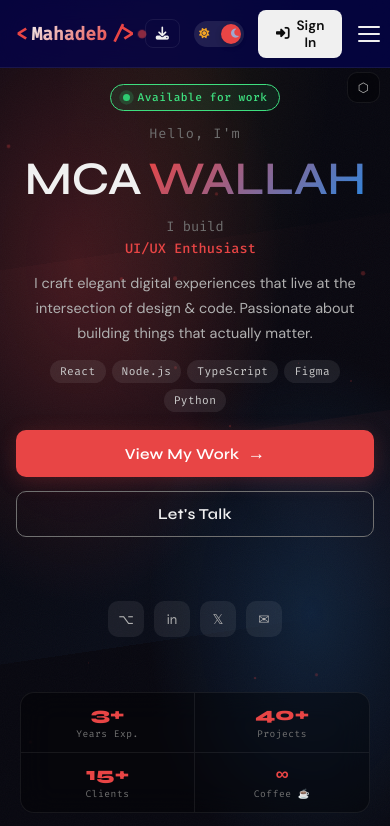
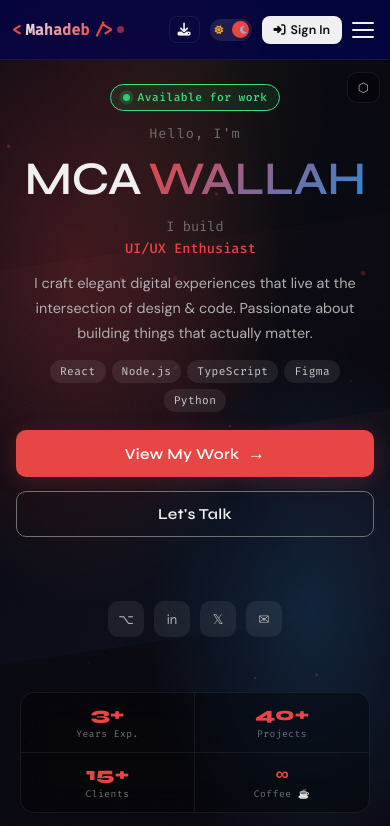
Before and after one commit to Mahadebmaity/MCAWALLAH, a React (Vite) app: page / in a window 390 px wide. Shown: the top 826 px of the page. Built offline with nearby package versions, Linux system fonts and the light colour scheme.

Commit message:
change some styling

```diff
--- a/src/components/Navbar/Navbar.css
+++ b/src/components/Navbar/Navbar.css
@@ -1096,3 +1096,76 @@
     width: calc(100vw - 20px);
   }
 }
+
+/* ── MOBILE FIX ── */
+@media (max-width: 768px) {
+  .navbar {
+    padding: 0 12px;
+    height: 60px;
+  }
+
+  /* Logo smaller */
+  .navbar__logo {
+    font-size: 0.95rem;
+  }
+  .navbar__logo-bracket { font-size: 1rem; }
+  .navbar__logo-dot {
+    width: 5px;
+    height: 5px;
+  }
+
+  /* Hide resume text, show only icon */
+  .navbar__resume-text { display: none; }
+  .navbar__resume-btn {
+    padding: 6px 8px;
+    border-radius: 8px;
+    min-width: unset;
+  }
+
+  /* Theme toggle smaller */
+  .navbar__toggle-track {
+    width: 42px;
+    height: 22px;
+  }
+  .navbar__toggle-thumb {
+    width: 17px;
+    height: 17px;
+    top: 2.5px;
+    left: 2.5px;
+  }
+  .navbar__toggle-thumb--dark { transform: translateX(20px); }
+  .navbar__toggle-sun,
+  .navbar__toggle-moon { font-size: 0.55rem; }
+
+  /* Sign In — compact pill */
+  .navbar__signin-btn {
+    padding: 6px 12px;
+    font-size: 0.78rem;
+    border-radius: 8px;
+    gap: 5px;
+  }
+  .navbar__signin-btn i { font-size: 0.75rem; }
+
+  /* Gap between action items */
+  .navbar__actions { gap: 6px; }
+
+  /* Hamburger */
+  .navbar__hamburger { padding: 4px; }
+}
+
+/* ── Very small phones ── */
+@media (max-width: 380px) {
+  .navbar__logo { font-size: 0.85rem; }
+
+  /* Hide Sign In text, show only icon */
+  .navbar__signin-btn span { display: none; }
+  .navbar__signin-btn {
+    padding: 6px 8px;
+    border-radius: 8px;
+  }
+
+  .navbar__actions { gap: 4px; }
+
+  /* Hide resume button entirely */
+  .navbar__resume-btn { display: none; }
+}
```
